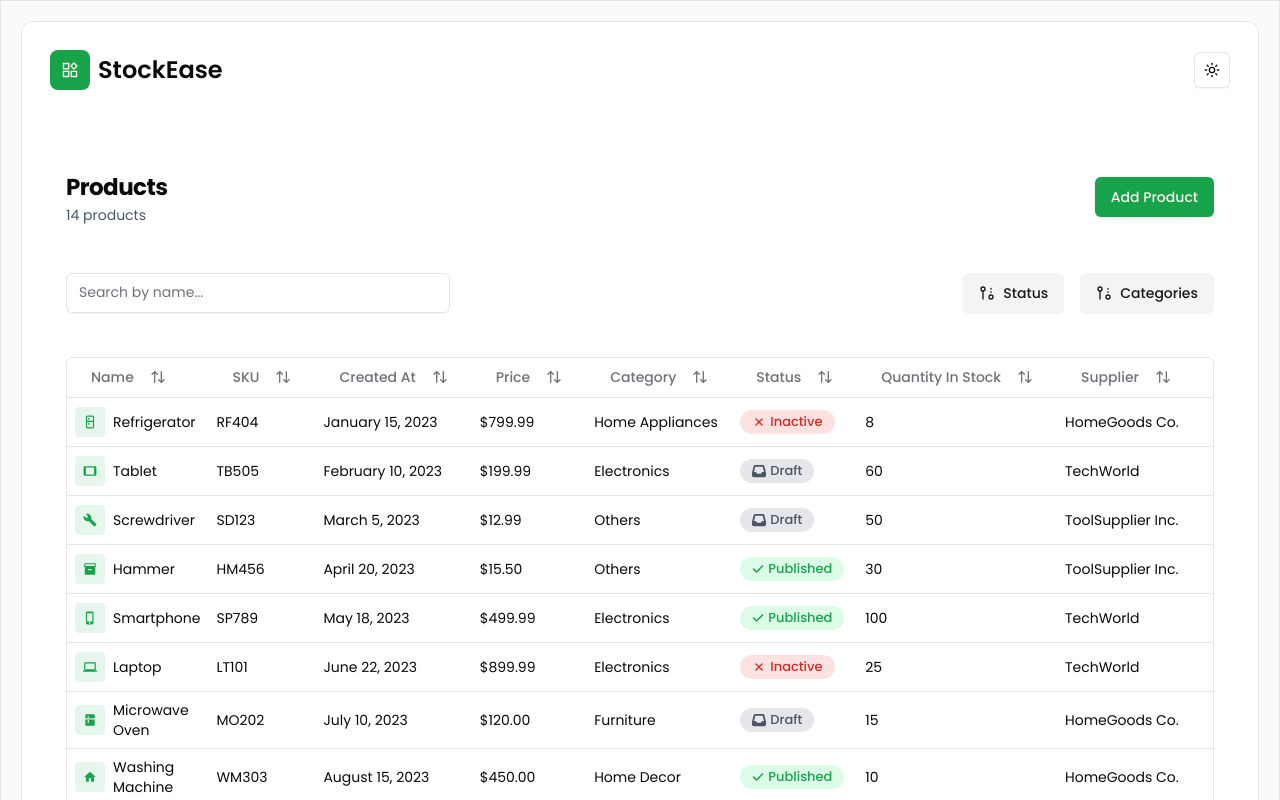
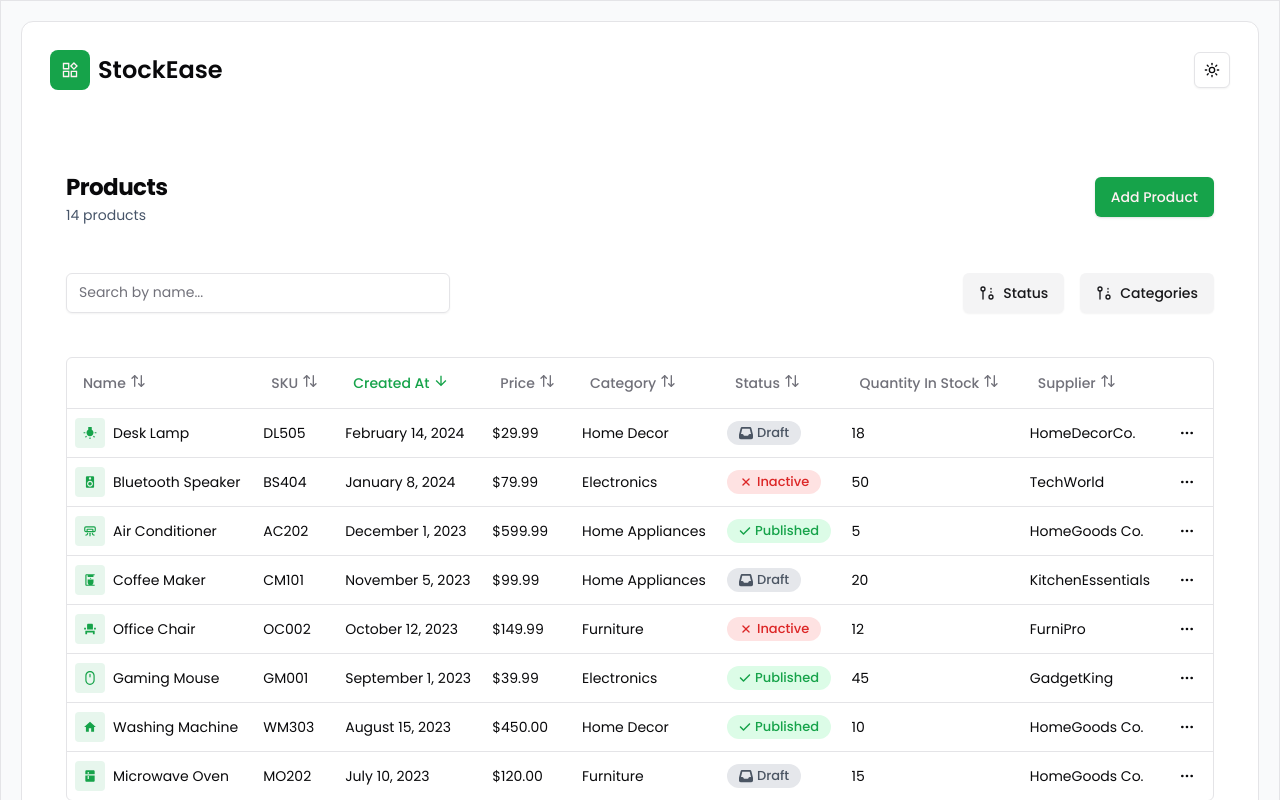
Before and after one commit to debbieellis7/stock-ease, a Next.js app: page / in a window 1280 px wide. Shown: the top 800 px of the page. Built offline with nearby package versions, Linux system fonts and the light colour scheme.

Commit message:
Set default sorting for the "createdAt" column

```diff
--- a/src/components/ProductsDashboard/columns.tsx
+++ b/src/components/ProductsDashboard/columns.tsx
@@ -48,18 +48,23 @@ const SortableHeader: React.FC<SortableHeaderProps> = ({ column, label }) => {
   const isSorted = column.getIsSorted();
   const SortingIcon =
     isSorted === "asc"
+      ? IoMdArrowUp
+      : isSorted === "desc"
       ? IoMdArrowDown
-      : isSorted === "desc"
-      ? IoMdArrowUp
       : ArrowUpDown;
 
   return (
     <DropdownMenu>
       <DropdownMenuTrigger asChild>
-        <Button variant="ghost" aria-label={`Sort by ${label}`}>
+        <div
+          className={`flex items-start py-[14px] select-none cursor-pointer p-2 gap-1 ${
+            isSorted && "text-primary"
+          }`}
+          aria-label={`Sort by ${label}`}
+        >
           {label}
-          <SortingIcon className="ml-2 h-4 w-4" />
-        </Button>
+          <SortingIcon className=" h-4 w-4" />
+        </div>
       </DropdownMenuTrigger>
 
       <DropdownMenuContent align="start" side="bottom">
--- a/src/components/ProductsDashboard/index.tsx
+++ b/src/components/ProductsDashboard/index.tsx
@@ -93,6 +93,14 @@ export default function ProductsDashboard() {
 
       return newFilters;
     });
+
+    // Set initial sorting for the "createdAt" column
+    setSorting([
+      {
+        id: "createdAt",
+        desc: true,
+      },
+    ]);
   }, [selectedStatuses, selectedCategories]);
 
   const table = useReactTable({
```
